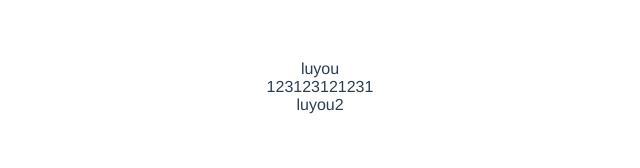
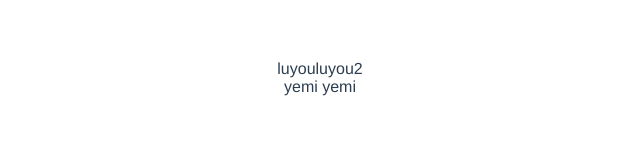
Before and after one commit to hidetodong/frontend-engineering, a Vue app in the folder vite-router/: page / in a window 1280 px wide. Shown: the top 168 px of the page, without its empty margins (320-960 px from the left). Built offline with nearby package versions, Linux system fonts and the light colour scheme.

Commit message:
feat: 完成router

```diff
--- a/vite-router/src/App.vue
+++ b/vite-router/src/App.vue
@@ -3,7 +3,6 @@
 
 <template>
   <router-link to="/">luyou</router-link>
-  <div>123123121231</div>
   <router-link to="/about">luyou2</router-link>
 
   <router-view />
--- a/vite-router/src/router/index.js
+++ b/vite-router/src/router/index.js
@@ -1,54 +1,62 @@
 /*
  * @Author: hidetodong
  * @Date: 2022-06-28 23:09:03
- * @LastEditTime: 2022-06-29 23:39:12
+ * @LastEditTime: 2022-06-30 23:19:23
  * @LastEditors: hidetodong
  * @Description:
  * @FilePath: /vite-router/src/router/index.js
  * HIDETOXIC - 版权所有
  */
-import Home from '../views/Home.vue'
-import About from '../views/About.vue'
-import { createRouter,createWebHashHistory,createWebHistory } from '../vue-router'
-import { h } from 'vue'
+import Home from "../views/Home.vue";
+import About from "../views/About.vue";
+import {
+  createRouter,
+  createWebHashHistory,
+  createWebHistory,
+} from "../vue-router";
+import { h } from "vue";
 
 const routes = [
-    {
-        path:'/',
-        component:Home,
-        children:[{
-            path:'a',
-            component:{
-                render:(...args)=>{
-                    console.log(args)
-                    return h('h1','hello a ')
-                }
-            }
-        },{
-            path:'c',
-            component:{
-                render:(...args)=>{
-                    console.log(args)
-                    return h('h1','hello c ')
-                }
-            }
-        }]
-    },
-    {
-        path:'/about',
-        component:About,
-        children:[{
-            path:'b',
-            component:{
-                render:(...args)=>{
-                    console.log(args)
-                    return h('h1','hello b ')
-                }
-            }
-        }]
-    }
-]
-
+  {
+    path: "/",
+    component: Home,
+    children: [
+      {
+        path: "a",
+        component: {
+          render: (...args) => {
+            console.log(args);
+            return h("h1", "hello a ");
+          },
+        },
+      },
+      {
+        path: "c",
+        component: {
+          render: (...args) => {
+            console.log(args);
+            return h("h1", "hello c");
+          },
+        },
+      },
+    ],
+  },
+  {
+    path: "/about",
+    component: About,
+    children: [
+      {
+        path: "b",
+        component: {
+          render: (...args) => {
+            console.log(args);
+            return h("h1", "hello b");
+          },
+        },
+      },
+    ],
+  },
+];
 
 // 路由方式
 // hash    前端的锚点 监控锚点变化渲染对应的组件 不会向服务端发请求 不能做seo优化 不会导致页面重新加载 加 # 上线有点丑
@@ -64,6 +72,34 @@ const routes = [
 
 // memory 后端常用 导航条不变化
 export const router = createRouter({
-    routes,
-    history:createWebHistory()
-})
+  routes,
+  history: createWebHistory(),
+});
+
+router.beforeEach((to, from, next) => {
+ return new Promise((resolve, reject) => {
+    setTimeout(() => {
+        console.log("beforeEach");
+        resolve()
+      }, 1000);
+ })
+});
+
+router.afterEach((to, from, next) => {
+  setTimeout(() => {
+    console.log("after1");
+  }, 1000);
+});
+
+router.afterEach((to, from, next) => {
+    setTimeout(() => {
+      console.log("after2");
+    }, 1000);
+  });
+
+
+router.beforeResolve((to, from, next) => {
+    setTimeout(() => {
+      console.log("beforeResolve");
+    }, 1000);
+  });
--- a/vite-router/src/views/About.vue
+++ b/vite-router/src/views/About.vue
@@ -1,7 +1,7 @@
 <!--
  * @Author: hidetodong
  * @Date: 2022-06-28 23:11:17
- * @LastEditTime: 2022-06-28 23:11:18
+ * @LastEditTime: 2022-06-30 22:29:58
  * @LastEditors: hidetodong
  * @Description:
  * @FilePath: /vite-router/src/views/About.vue
@@ -9,7 +9,7 @@
 -->
 <template>
     <div>
-4444
+        <router-link to="/b">444</router-link>
     </div>
 </template>
 
--- a/vite-router/src/views/Home.vue
+++ b/vite-router/src/views/Home.vue
@@ -1,7 +1,7 @@
 <!--
  * @Author: hidetodong
  * @Date: 2022-06-28 23:11:13
- * @LastEditTime: 2022-06-29 23:14:22
+ * @LastEditTime: 2022-06-30 23:48:59
  * @LastEditors: hidetodong
  * @Description:
  * @FilePath: /vite-router/src/views/Home.vue
@@ -10,13 +10,23 @@
 <template>
     <div>
         <router-link to="/a"> yemi </router-link>
-        <router-link to="/a"> yemi </router-link>
+        <router-link to="/c"> yemi </router-link>
         <router-view/>
     </div>
 </template>
 
-<script setup>
-
+<script>
+export default {
+    beforeRouteEnter(to, from, next) {
+        console.log('进入前')
+    },
+    beforeRouteUpdate(to, from, next) {
+        console.log('更新前')
+    },
+    beforeRouteLeave(to, from, next) {
+        console.log('离开前')
+    }
+}
 </script>
 
 <style  scoped>
--- a/vite-router/src/vue-router/index.jsx
+++ b/vite-router/src/vue-router/index.jsx
@@ -1,6 +1,5 @@
 export * from "./history";
-
-import { shallowRef, computed,inject } from "vue";
+import { shallowRef, computed, inject, provide, Fragment, h } from "vue";
 /** 格式化route */
 function normalizeRecord(record) {
   return {
@@ -107,6 +106,19 @@ export function createRouter(options) {
     reactiveRoute[key] = computed(() => currentRoute.value[key]);
   }
 
+  function useCallback() {
+    const handlers = [];
+    const add = (callback) => handlers.push(callback);
+    return {
+      list: () => handlers,
+      add,
+    };
+  }
+
+  const beforeGuards = useCallback();
+  const beforeResolveGuards = useCallback();
+  const afterEachGuards = useCallback();
+
   function resolve(to) {
     if (typeof to === "string") {
       // :to='/xxx'
@@ -116,21 +128,116 @@ export function createRouter(options) {
     return resolveMatcher(to); // 当前路径是什么 匹配到的结果是什么
   }
 
-  function markReady(){
-    if(ready) return
-    ready = true
+  function markReady() {
+    if (ready) return;
+    ready = true;
 
-    history.listen((to)=>{
+    history.listen((to) => {
+      // 监听用户前进后退 再次发生跳转逻辑
+      const targetLocation = resolve(to);
+      const from = currentRoute.value;
+      finalNavigation(targetLocation, from, true);
+    });
+  }
 
-        // 监听用户前进后退 再次发生跳转逻辑
-        const targetLocation = resolve(to)
-        const from = currentRoute.value
-        finalNavigation(targetLocation,from,true)
+  function extractRecords(to, from) {
+    const leavingRecords = [];
+    const updatingRecords = [];
+    const enteringRecords = [];
+
+    let len = Math.max(to.matched.length, from.matched.length);
+
+    for (let i = 0; i < len; i++) {
+      let fromMatched = from.matched[i];
+      let toMatched = to.matched[i];
+
+      if (fromMatched) {
+        // 1) 可能是更新 来的和去的一样 说明要更新
+        // 2）来的和去的不一样 说明要离开
+
+        if (to.matched.find((record) => record.path === fromMatched.path)) {
+          updatingRecords.push(fromMatched);
+        } else {
+          leavingRecords.push(fromMatched);
+        }
+      }
+
+      if (toMatched) {
+        if (!from.matched.find((record) => record.path === toMatched.path)) {
+          enteringRecords.push(toMatched);
+        }
+      }
+    }
+
+    return [leavingRecords, updatingRecords, enteringRecords];
+  }
+
+  // 把用户传的函数包装成promise
+  function guardToPromise(guard,to,from) {
+    return ()=> new Promise((resolve,reject)=>{
+        const next = ()=> resolve()
+        // 用户可以主动调用next向下执行
+        // 也可以等待钩子执行完毕后，自动往下走
+        return Promise.resolve(guard(to,from,next)).then(next);
     })
   }
 
-  function finalNavigation(to, from,replaced = false) {
-    if (from === START_LOCATION_STATE || replaced) { //第一次是replace
+  function extractComponentGuards(records, guardType, to, from) {
+    const guards = []
+    for(let i = 0; i < records.length;i++){
+        let Comp = records[i].components.default
+        let guard =  Comp[guardType];
+        guard && guards.push(guardToPromise(guard,to,from))
+    }
+    return guards;
+  }
+
+  function runQueue(guards){ // 让promise链在一起
+    return guards.reduce((p,guard)=>{
+        return p.then(()=> guard())
+    },Promise.resolve())
+  }
+
+  function navigateBefore(to, from) {
+    // 收集离开的钩子 和 更新的钩子，进入的钩子
+    let [leavingRecords, updatingRecords, enteringRecords] = extractRecords(
+      to,
+      from
+    );
+
+    leavingRecords = leavingRecords.reverse();
+
+
+    // promise数组
+    let leaveGuards = extractComponentGuards(leavingRecords, "beforeRouteLeave", to, from);
+
+    return runQueue(leaveGuards).then(()=>{
+        let guards = []
+        for(let guard of beforeGuards.list()) {
+            guards.push(guardToPromise(guard,to,from))
+        };
+        return runQueue(guards)
+    }).then(()=>{
+        let updateRecords = extractComponentGuards(updatingRecords,'beforeRouteUpdate',to,from);
+        return runQueue(updateRecords)
+    }).then(()=>{
+        let guards = []
+        to.matched.forEach(record=> {
+            if(record.beforeEnter){
+                guards.push(guardToPromise(record.beforeEnter,to,from))
+            }
+        });
+        return runQueue(guards)
+    }).then(()=>{
+        let enterRecords = extractComponentGuards(enteringRecords,'beforeRouteEnter',to,from);
+        return runQueue(enterRecords)
+    })
+
+  }
+
+  function finalNavigation(to, from, replaced = false) {
+    if (from === START_LOCATION_STATE || replaced) {
+      //第一次是replace
       history.replace(to.path);
     } else {
       history.push(to.path);
@@ -145,10 +252,17 @@ export function createRouter(options) {
     const from = currentRoute.value;
 
     // 更新currentRoute 这个属性是响应式的
-
-    finalNavigation(targetLocation, from);
-
-
+    // 先走钩子 再走跳转
+    navigateBefore(targetLocation, from)
+      .then(() => {
+        return finalNavigation(targetLocation, from);
+      })
+      .then(() => {
+        //afterEach
+        for (let guard of afterEachGuards.list()) {
+          guard(to, from);
+        }
+      });
   }
 
   // 根据routes生成对应的匹配器 [{path:'/',component}]
@@ -183,15 +297,46 @@ export function createRouter(options) {
         },
       });
 
-
-      // 当前路径使用 matched来渲染
+      // router-view 有两层
+      // router-view 0
+      // - router-view 1
+      // 当前路径使用 matched来渲染 ['/','/a']
       app.component("RouterView", {
         setup(props, { slots }) {
-          return () => <div></div>;
+          const depth = inject("depth", 0);
+          provide("depth", depth + 1);
+
+          const currentRoute = inject("route");
+          const computedRecord = computed(
+            () => currentRoute.value.matched[depth]
+          );
+
+          return () => {
+            let record = computedRecord.value;
+
+            const Comp = record?.components.default;
+
+            if (!Comp) {
+              return h(Fragment, []);
+            }
+            return h(Comp);
+          };
         },
       });
     },
+    beforeEach: beforeGuards.add,
+    beforeResolve: beforeResolveGuards.add,
+    afterEach: afterEachGuards.add,
   };
 
   return router;
 }
+
+// beforeRouteLeave
+// beforeEach
+// beforeRouteUpdate
+
+// beforeEnter
+// beforeRouteEnter
+// beforeResolve
+// afterEach
```
